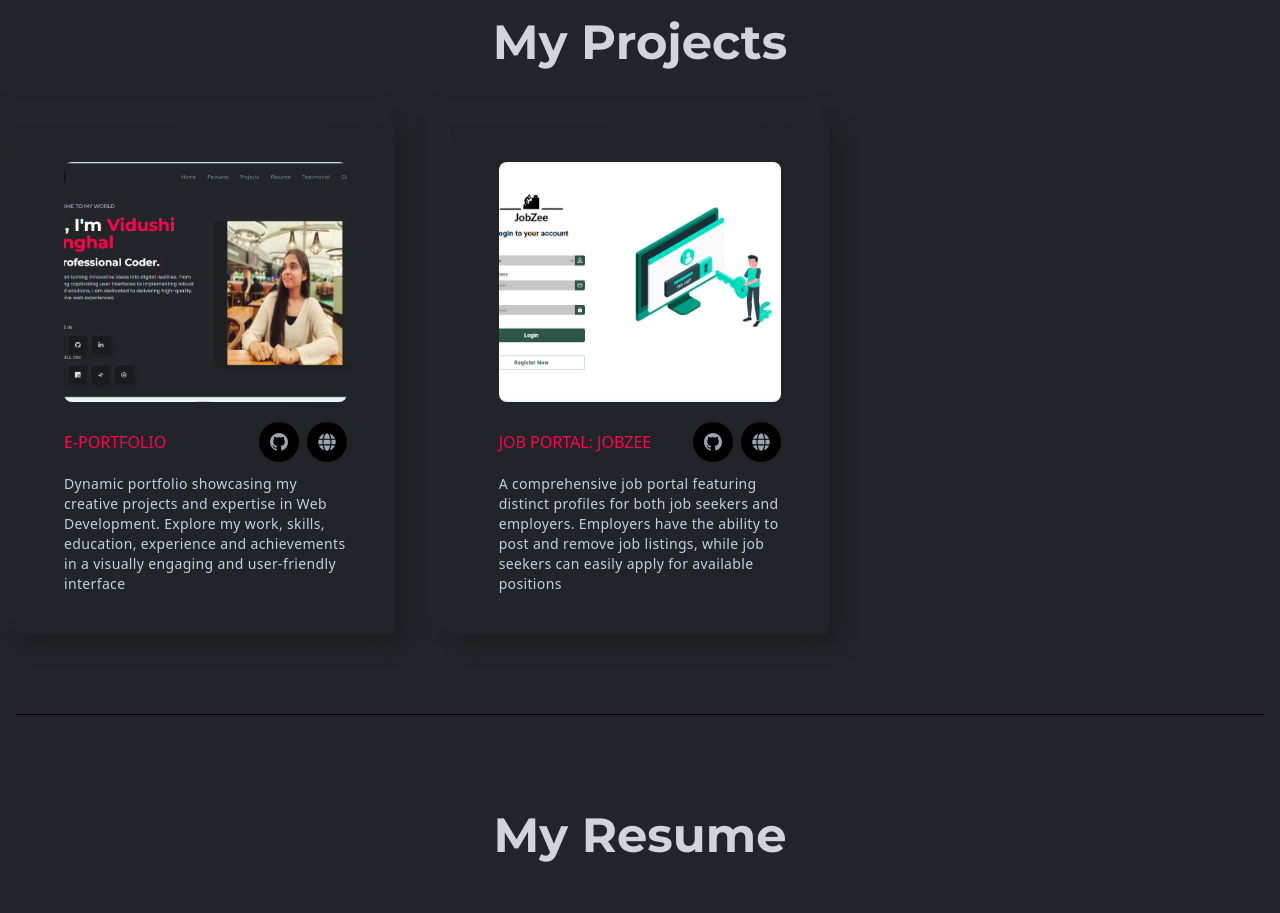
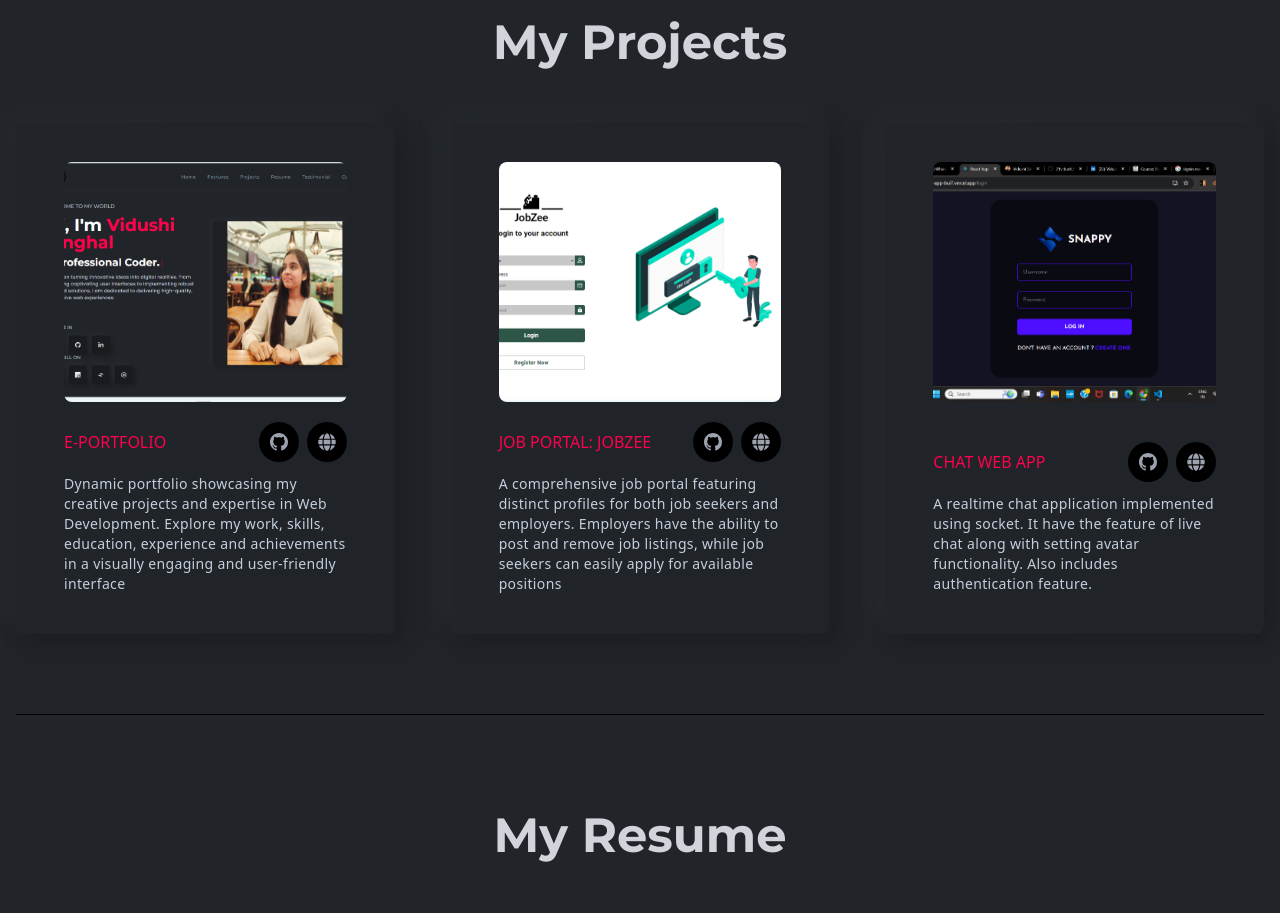
Before and after one commit to 21vidushi/Portfolio, a React (Create React App) app: page / in a window 1280 px wide. Shown: the part 1440-2353 px from the top of the page. Built offline with nearby package versions, Linux system fonts and the light colour scheme.

Commit message:
upadte project

```diff
--- a/src/assets/index.js
+++ b/src/assets/index.js
@@ -2,6 +2,7 @@ import logo from "./images/logomine.png";
 import ME from "./images/ME.jpeg";
 import projectOne from "./images/projects/projectone2.png"
 import projectTwo from "./images/projects/projecttwo1.png";
+import projectThree from "./images/projects/webchatapp.png";
 import testimonialOne from "./images/testmonial/testimonialOne.png";
 import testimonialTwo from "./images/testmonial/testimonialTwo.png";
 import quote from "./images/testmonial/quote.png";
@@ -12,6 +13,7 @@ export {
   ME,
   projectOne,
   projectTwo,
+  projectThree,
   testimonialOne,
   testimonialTwo,
   quote,
--- a/src/components/projects/Projects.js
+++ b/src/components/projects/Projects.js
@@ -1,6 +1,6 @@
 import React from 'react'
 import Title from '../layouts/Title'
-import { projectOne, projectTwo} from "../../assets/index";
+import { projectOne, projectTwo,projectThree} from "../../assets/index";
 import ProjectsCard from './ProjectsCard';
 
 const Projects = () => {
@@ -26,6 +26,11 @@ const Projects = () => {
           des=" A comprehensive job portal featuring distinct profiles for both job seekers and employers. Employers have the ability to post and remove job listings, while job seekers can easily apply for available positions"
           src={projectTwo} gitlink={"https://github.com/21vidushi/Job-portal"} deploylink={"https://job-portal-nine-alpha.vercel.app/"}
         />
+        <ProjectsCard
+          title="Chat Web App"
+          des="A realtime chat application implemented using socket. It have the feature of live chat along with setting avatar functionality. Also includes authentication feature."
+          src={projectThree} gitlink={"https://github.com/21vidushi/Web-Chat-App"} deploylink={"https://web-chat-app-bui7.vercel.app/"}
+        />
 
 
 
```
Also changed, not shown: src/assets/images/projects/webchatapp.png (added).
